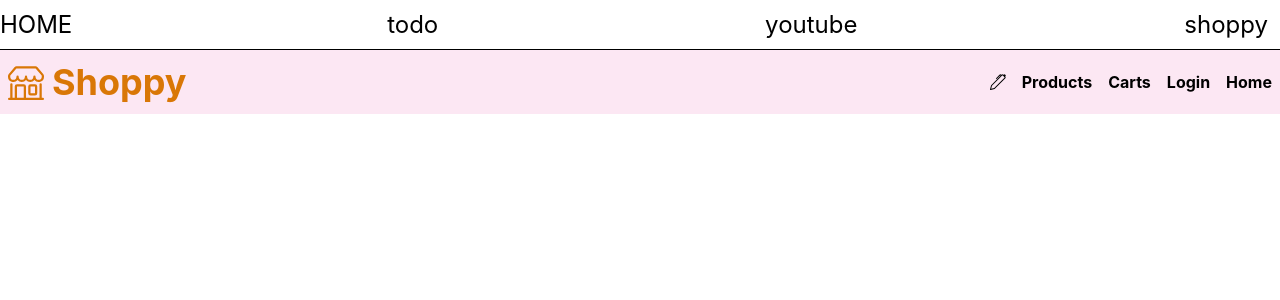
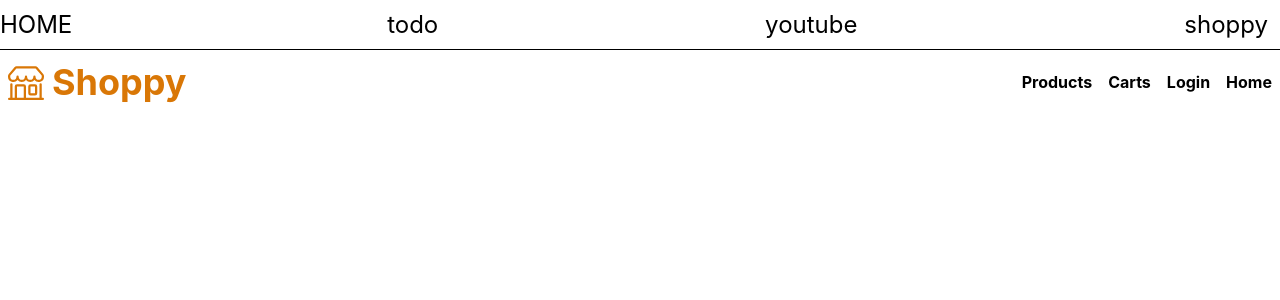
Before and after one commit to Latemarch/ReactAppProjects, a React (Create React App) app: page /shoppy in a window 1280 px wide. Shown: the top 300 px of the page. Built offline with nearby package versions, Linux system fonts and the light colour scheme; no server answers; what javascript-time-ago would draw is missing.

Commit message:
Add ContextApi

```diff
--- a/package.json
+++ b/package.json
@@ -11,7 +11,6 @@
     "@testing-library/user-event": "^13.5.0",
     "@types/jest": "^27.5.2",
     "@types/node": "^16.18.12",
-    "@types/react": "^18.0.28",
     "@types/react-dom": "^18.0.11",
     "axios": "^1.3.3",
     "dotenv": "^16.0.3",
@@ -53,5 +52,8 @@
       "last 1 firefox version",
       "last 1 safari version"
     ]
+  },
+  "devDependencies": {
+    "@types/react": "^18.0.28"
   }
 }
--- a/src/Shoppy/AppShoppy.tsx
+++ b/src/Shoppy/AppShoppy.tsx
@@ -1,13 +1,16 @@
 import React from 'react'
 import { Outlet } from 'react-router-dom'
 import HeaderShoppy from './components/HeaderShoppy'
+import { ContextShoppy } from './context/ContextShoppy'
 
 export default function AppShoppy() {
   return (
     <div className="flex w-full justify-center ">
       <div className="w-full max-w-screen-2xl">
-        <HeaderShoppy />
-        <Outlet />
+        <ContextShoppy>
+          <HeaderShoppy />
+          <Outlet />
+        </ContextShoppy>
       </div>
     </div>
   )
--- a/src/Shoppy/apis/firebase.js
+++ b/src/Shoppy/apis/firebase.js
@@ -6,7 +6,7 @@ import {
   onAuthStateChanged,
 } from 'firebase/auth'
 import { initializeApp } from 'firebase/app'
-import { getDatabase, ref, child, get } from 'firebase/database'
+import { getDatabase, ref, get } from 'firebase/database'
 const firebaseConfig = {
   apiKey: process.env.REACT_APP_SHOPPY_FIREBASE_API_KEY,
   authDomain: process.env.REACT_APP_SHOPPY_FIREBASE_AUTH_DOMAIN,
@@ -30,10 +30,10 @@ export function logout() {
 }
 
 export function onUserStateChange(callback) {
+  // actually ftn bellow watch the authstate and let me know whenever state changed
   onAuthStateChanged(auth, async (user) => {
     const updatedUser = user ? await adminUser(user) : null
     callback(updatedUser)
-    console.log(updatedUser)
   })
 }
 
--- a/src/Shoppy/components/HeaderShoppy.tsx
+++ b/src/Shoppy/components/HeaderShoppy.tsx
@@ -1,25 +1,22 @@
-import React, { useEffect, useState } from 'react'
 import { BsPen, BsShop } from 'react-icons/bs'
 import { Link } from 'react-router-dom'
-import { login, logout, onUserStateChange } from '../apis/firebase'
+import { IContext, useAuthContext } from '../context/ContextShoppy'
 import UserShoppy from './UserShoppy'
 
 export default function HeaderShoppy() {
-  const [user, setUser] = useState<any>(null)
-  useEffect(() => {
-    onUserStateChange(setUser)
-  }, [])
-
+  const { user, login, logout } = useAuthContext() as IContext
   return (
-    <header className="bg-pink-100 flex justify-between items-center py-3 p-2 ">
+    <header className="bg-gray-400 flex justify-between items-center py-3 p-2 ">
       <Link to="/shoppy" className="flex items-center text-amber-600 ">
         <BsShop className="text-4xl mr-2" />
         <h1 className="text-4xl font-bold">Shoppy</h1>
       </Link>
       <nav className="flex items-center font-bold gap-4">
-        <Link to="products/new">
-          <BsPen />
-        </Link>
+        {user && user.isAdmin && (
+          <Link to="products/new">
+            <BsPen />
+          </Link>
+        )}
         <Link to="products">Products</Link>
         <Link to="carts">Carts</Link>
         {!user && <button onClick={login}>Login</button>}
--- /dev/null
+++ b/src/Shoppy/components/ProtectedRouteShoppy.tsx
@@ -0,0 +1,5 @@
+import React from 'react'
+
+export default function ProtectedRouteShoppy() {
+  return <div></div>
+}
--- /dev/null
+++ b/src/Shoppy/context/ContextShoppy.tsx
@@ -0,0 +1,24 @@
+import { createContext, useContext, useEffect, useState } from 'react'
+import { onUserStateChange } from '../apis/firebase'
+import { login, logout } from '../apis/firebase'
+
+export interface IContext {
+  user: { isAdmin?: boolean }
+  login(): void
+  logout(): void
+}
+const AuthContext = createContext<IContext | null>(null)
+
+export function ContextShoppy({ children }: { children: React.ReactNode }) {
+  const [user, setUser] = useState<{ isAdmin?: boolean }>({})
+
+  useEffect(() => {
+    onUserStateChange(setUser)
+  }, [])
+  const value = { user, login, logout }
+  return <AuthContext.Provider value={value}>{children}</AuthContext.Provider>
+}
+
+export function useAuthContext() {
+  return useContext(AuthContext)
+}
```
Also changed, not shown: 2 other files (tests, documents, lock files or other folders).
